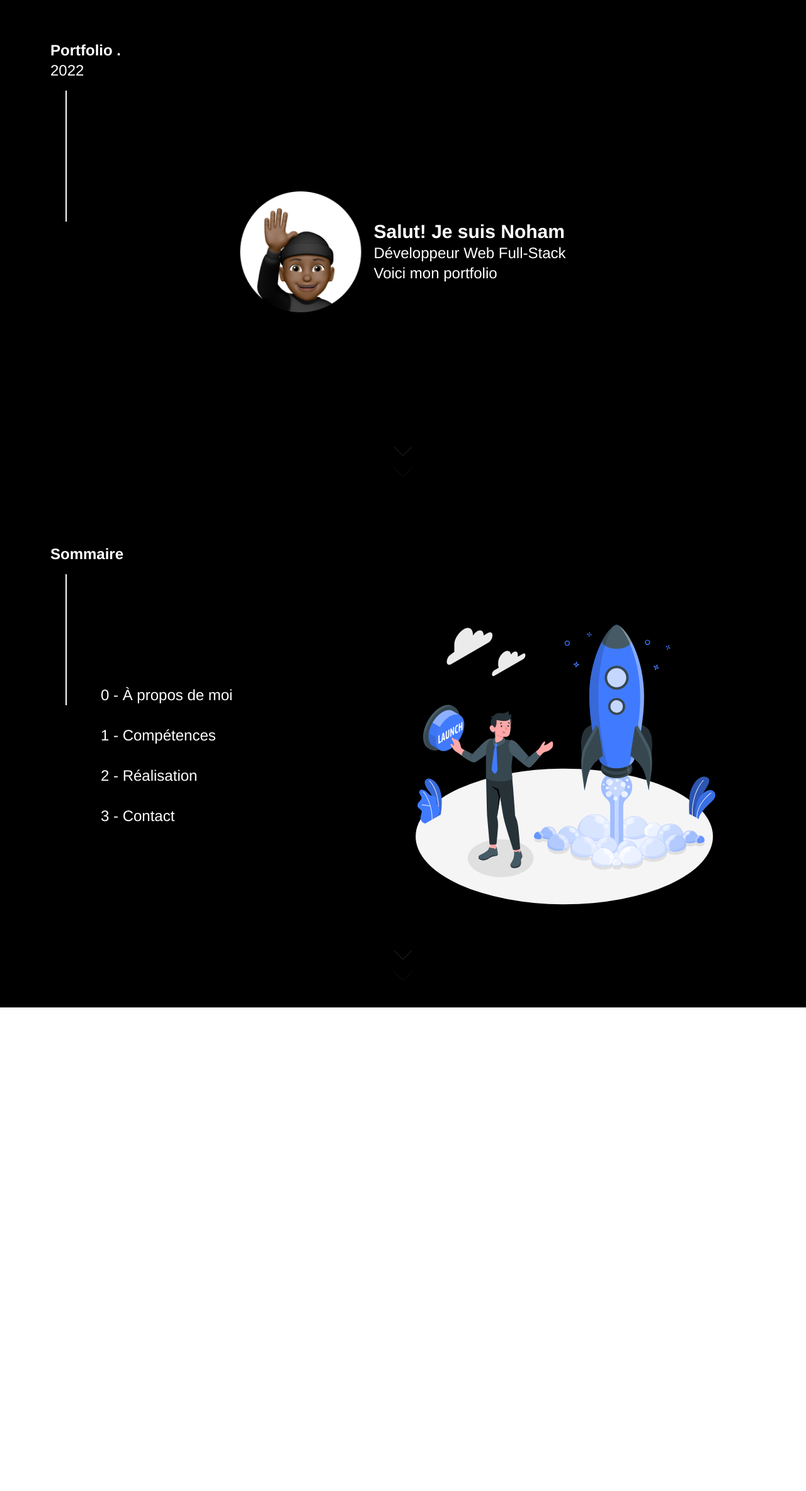
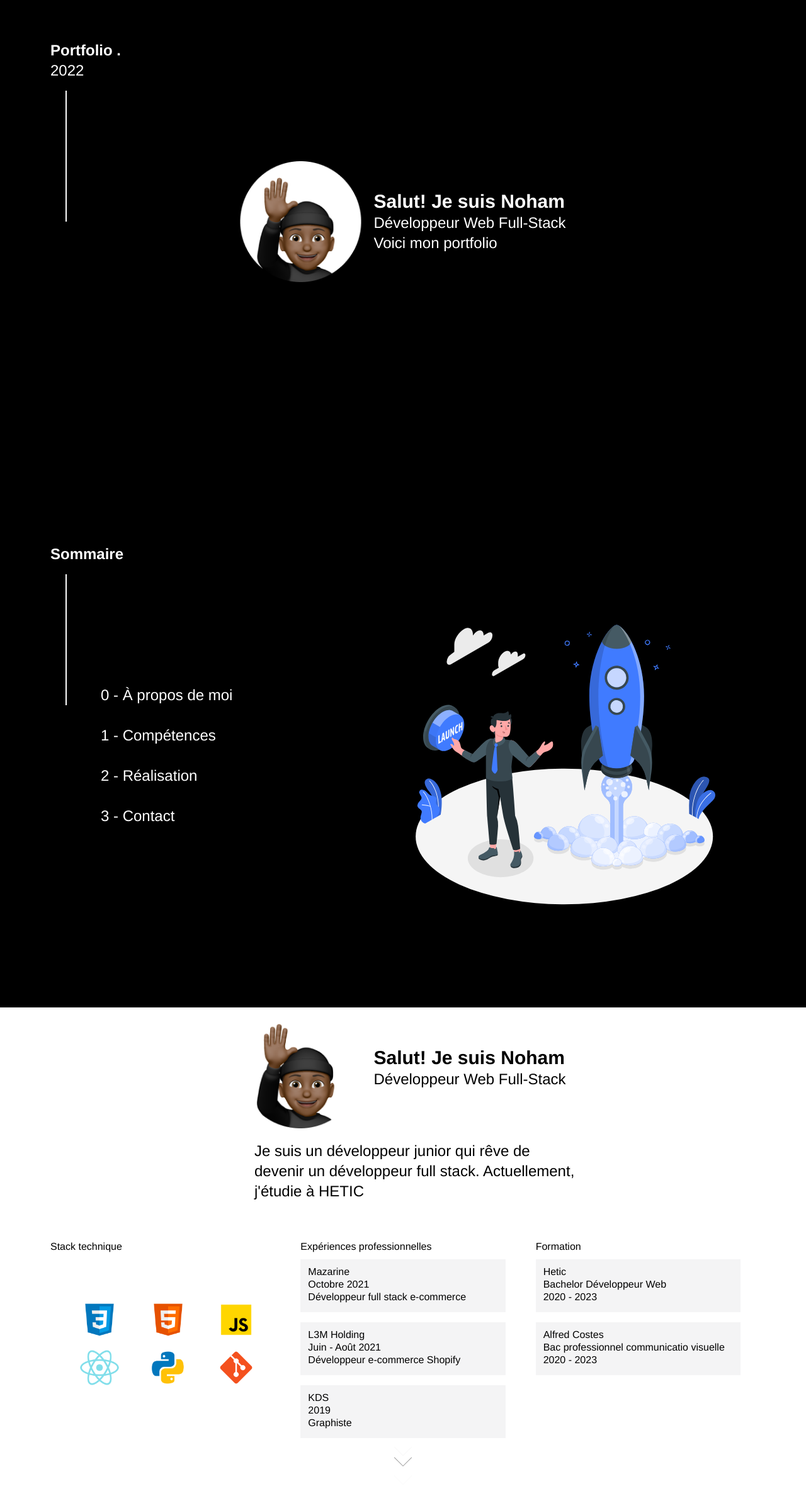
Before and after one commit to Noh4m/Portfolio-, a React (Create React App) app: page / in a window 1280 px wide. Shown: the top 2368 px of the page at 63% size. Before the commit the page ends 1600 px from the top, so only its background shows below. Built offline with nearby package versions, Linux system fonts and the light colour scheme.

Commit message:
Page about me / mobile version and mobile version first commit

```diff
--- a/src/App.js
+++ b/src/App.js
@@ -3,25 +3,31 @@ import "./reset.css"
 import TextWithBar from "./components/TextWithBar";
 import IconAndPresentation from "./components/IconAndPresentation";
 import img from "./image/Market launch-amico.svg"
-import data from "./data/data";
+import data from "./data/Data";
 import ArrowScroll from "./components/ArrowScroll";
 
 function App() {
+
+
     return (
         <>
-            <div className="page1 bg-black h-screen text-white flex font-sans">
+            <div className="page1 bg-black relative h-screen text-white flex font-sans">
                 <TextWithBar title="Portfolio ." date="2022"/>
-                <IconAndPresentation firstName={data.firstName} work={data.work} hearderSubTitle={data.hearderSubTitle}/>
-                <ArrowScroll />
+                <div className=" absolute top-1/2 left-1/2 -translate-y-3/4  -translate-x-2/4">
+                    <IconAndPresentation firstName={data.firstName} work={data.work}
+                                         hearderSubTitle={data.hearderSubTitle}/>
+                </div>
+                <ArrowScroll/>
             </div>
             <div className="page2 bg-black text-white h-screen relative font-sans">
                 <TextWithBar title="Sommaire"/>
-                <ArrowScroll />
+                <ArrowScroll/>
 
-                <div className="container mx-auto flex relative items-center flex-col top-20 tablet:top-4 tablet:flex-col laptop:flex-row laptop:left-1/2 laptop:-translate-x-1/2 laptop:flex-wrap laptop:top-1/2 laptop:mx-auto laptop:-translate-y-1/2 laptop:absolute laptop:w-full laptop:justify-between">
+                <div
+                    className="mx-auto flex relative items-center flex-col top-20 tablet:top-4 tablet:flex-col laptop:flex-row laptop:left-1/2 laptop:-translate-x-1/2 laptop:flex-wrap laptop:top-1/2 laptop:mx-auto laptop:-translate-y-1/2 laptop:absolute laptop:w-full laptop:justify-between">
                     <div className="md:w-1/3 md:ml-40 ">
-                        <p className="text-sm leading-8   md:text-2xl md:leading-14" >0 - À propos de moi </p>
-                        <p className="text-sm leading-8   md:text-2xl md:leading-14">1 - Compétences  </p>
+                        <p className="text-sm leading-8   md:text-2xl md:leading-14">0 - À propos de moi </p>
+                        <p className="text-sm leading-8   md:text-2xl md:leading-14">1 - Compétences </p>
                         <p className="text-sm leading-8   md:text-2xl md:leading-14">2 - Réalisation </p>
                         <p className="text-sm leading-8   md:text-2xl md:leading-14">3 - Contact </p>
                     </div>
@@ -31,6 +37,54 @@ function App() {
 
                 </div>
             </div>
+            <div className="page3 text-black h-screen relative font-sans laptop:px-20 ">
+                <div className="flex flex-col laptop:items-center laptop:mb-16">
+                    <IconAndPresentation firstName={data.firstName} work={data.work}/>
+                    <p className="px-6 text-sm mt-5 laptop:text-2xl laptop:w-1/2 laptop:ml-10">Je suis un développeur junior qui rêve de devenir un développeur
+                        full stack. Actuellement,
+                        j'étudie à HETIC</p>
+                </div>
+                { /*Logo*/}
+                <div className="mt-5 laptop:flex laptop:row laptop:shrink-0">
+                    <div className="laptop:w-1/3 laptop:flex laptop:flex-col">
+                        <h3 className="pl-6 laptop:pl-0">Stack technique</h3>
+                        <div className="grid grid-cols-3 place-items-center px-6 laptop:mt-16">
+                            {data.Logo.map((data) => (
+
+                                <img src={data.logo} alt="logo" key={data.id} className="w-12 mt-3 laptop:w-16"/>
+                            ))}
+                        </div>
+                    </div>
+                    {/*Experience PRO*/}
+                    <div className="px-6 mt-10 laptop:w-1/3 laptop:mt-0">
+                        <h3 className="mb-3">Expériences professionnelles</h3>
+
+                        {data.xpPro.map(data => (
+                            <div className="bg-zinc-100  mb-4 p-3">
+                                <p className="mb-1"> {data.entreprise}</p>
+                                <p className="mb-1">{data.date}</p>
+                                <p className="mb-1">{data.titleJob}</p>
+                            </div>
+                        ))}
+
+                    </div>
+
+                    {/* Formation*/}
+                    <div className="px-6 mt-10 laptop:w-1/3 laptop:mt-0">
+                        <h3 className="mb-3">Formation</h3>
+
+                        {data.Degree.map(data => (
+                            <div className="bg-zinc-100  mb-4 p-3">
+                                <p className="mb-1"> {data.degreeSchool}</p>
+                                <p className="mb-1">{data.degreeTitle}</p>
+                                <p className="mb-1">{data.degreeDate}</p>
+                            </div>
+                        ))}
+
+                    </div>
+                </div>
+                <ArrowScroll/>
+            </div>
         </>
     );
 }
--- a/src/ArrowScroll.css
+++ b/src/ArrowScroll.css
@@ -4,8 +4,8 @@
     display: block;
     width: 20px;
     height: 20px;
-    border-bottom: 1px solid white;
-    border-right: 1px solid white;
+    border-bottom: 1px solid black;
+    border-right: 1px solid black   ;
     transform: rotate(45deg);
     margin: -10px;
     animation: animate 2s infinite;
--- a/src/components/IconAndPresentation.js
+++ b/src/components/IconAndPresentation.js
@@ -2,7 +2,7 @@ import nohamIconeHey from "../image/Frame 24.png"
 
 function IconAndPresentation(props) {
     return (
-        <div className="absolute top-1/2 left-1/2 -translate-y-3/4  -translate-x-2/4 flex flex-col items-center md:-translate-y-2/4 md:flex-row ">
+        <div className=" flex flex-col items-center  md:flex-row ">
             <img src={nohamIconeHey} alt="test" className="w-32 md:w-48"/>
             <div className=" mt-4 md:mt-0 md:ml-5">
                 <p className="text-sm md:text-3xl font-bold">Salut! Je suis {props.firstName}</p>
--- a/src/data/data.js
+++ b/src/data/Data.js
@@ -1,15 +1,15 @@
 /// LOGO TECH ---------------
-//import css from "../image/icons8-css3-100.png"
-//import html from "../image/icons8-html-5-100.png"
-//import javaScript from "../image/icons8-javascript-100.png"
-//import react from "../image/icons8-react100.png"
-//import python from "../image/icons8-python-100.png"
-//import php from "../image/logoPhp.svg"
-//import git from "../image/icons8-git-100.png"
-//import tailWindcss from "../image/logoTailWindCss.svg"
+import  css from "../image/icons8-css3-100.png"
+import html from "../image/icons8-html-5-100.png"
+import javaScript from "../image/icons8-javascript-100.png"
+import react from "../image/icons8-react100.png"
+import python from "../image/icons8-python-100.png"
+/// import php from "../image/logoPhp.svg"
+import git from "../image/icons8-git-100.png"
+/// import tailWindcss from "../image/logoTailWindCss.svg"
 
 
-const data = {
+const Data = {
 
     //PEROSNNAL INFO ---------------
     firstName: "Noham",
@@ -100,7 +100,38 @@ const data = {
             AchievementParagraph: "Refonte graphique page d'accueil du site IconClass",
             link: "https://www.figma.com/embed?embed_host=notion&url=https%3A%2F%2Fwww.figma.com%2Ffile%2FCt2Bvj49HWKhh9F9mNq0eb%2FProjet-DisMoi%3Fnode-id%3D0%253A1"
         }
-    ]
+    ],
+
+    /// LOGO
+
+     Logo: [
+        {
+            id: 12,
+            logo: css
+        },
+        {
+            id: 13,
+            logo: html
+        },
+        {
+            id: 14,
+            logo: javaScript
+        },
+        {
+            id: 15,
+            logo: react
+        },
+        {
+            id: 16,
+            logo: python
+        },
+        {
+            id: 18,
+            logo: git
+        },
+
+    ],
+
 }
 
-export default data;
+export default Data;
```
